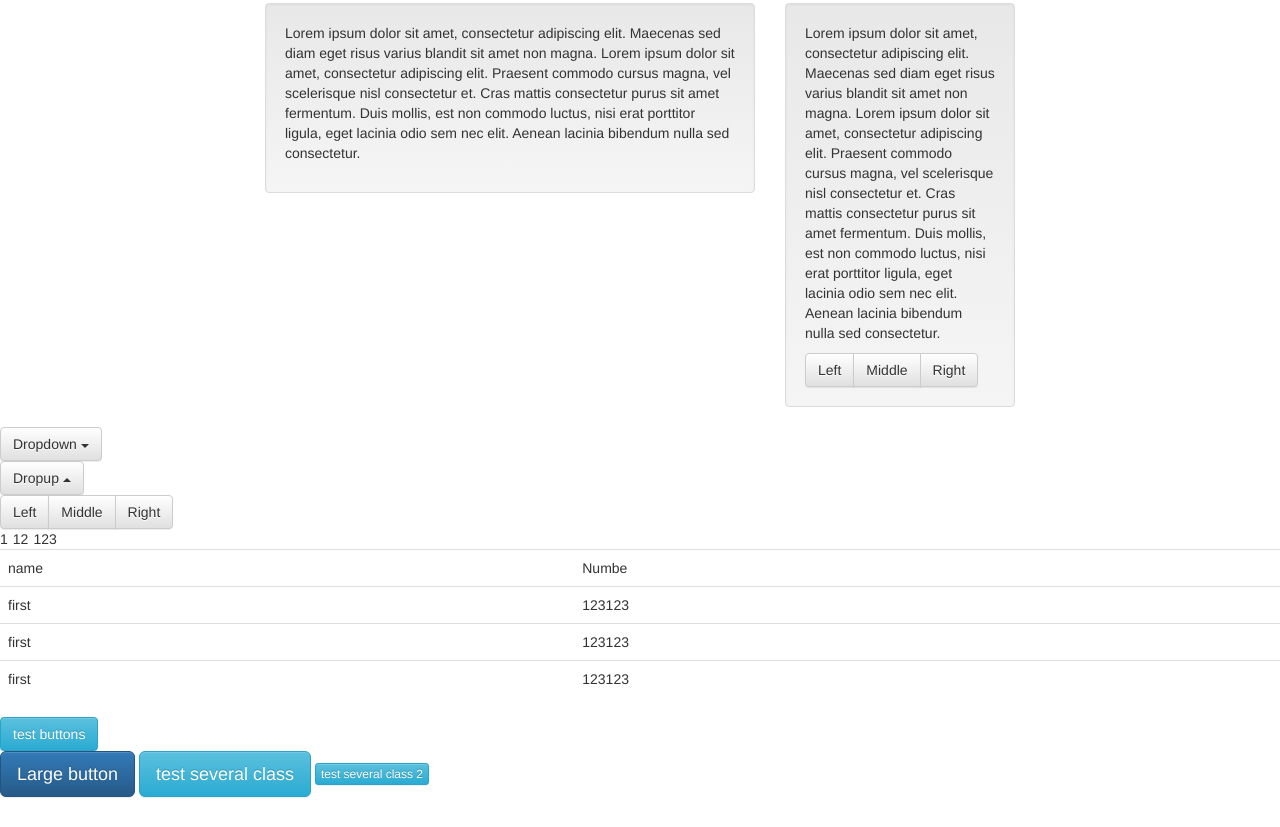
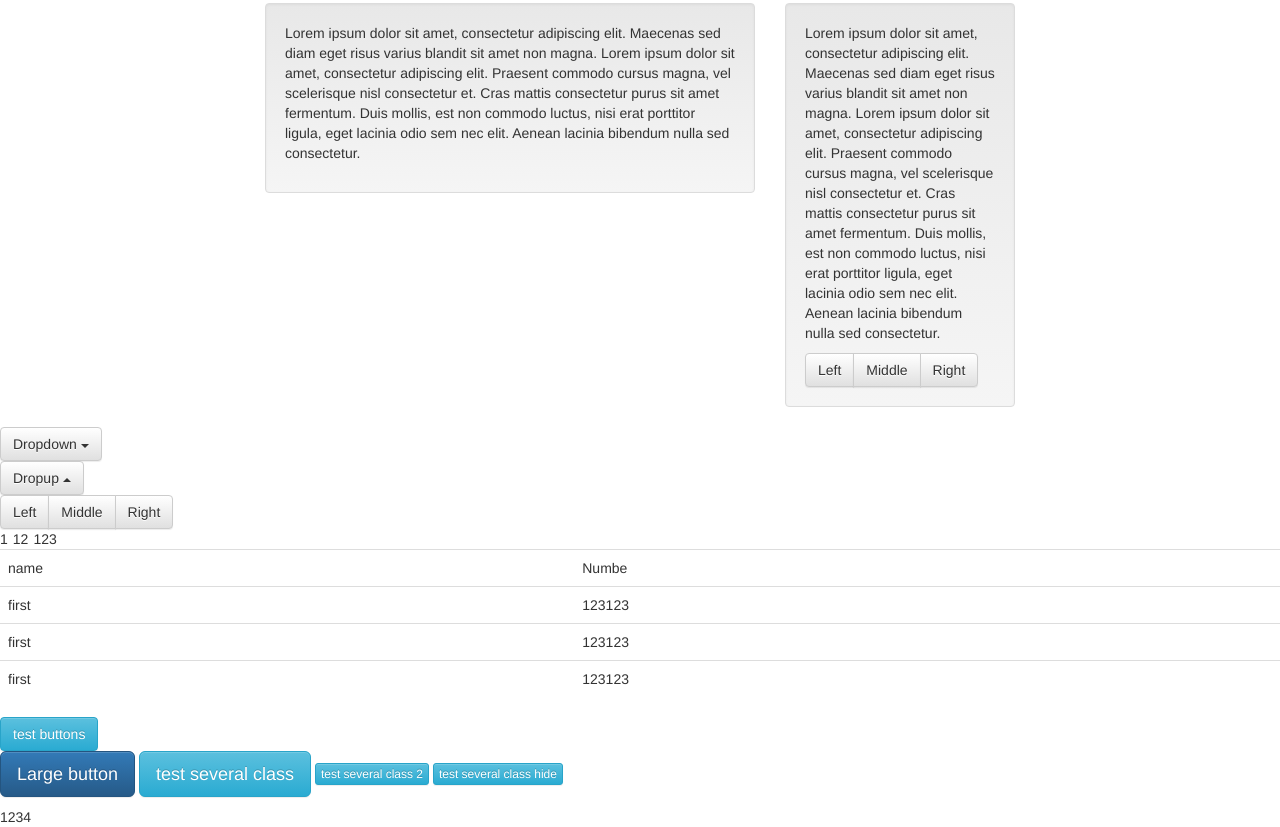
Before and after one commit to Laz42rus/KinoClone, a plain HTML site: page index_bs.html in a window 1280 px wide. Shown: the part 297-1124 px from the top of the page. Drawn offline with nearby package versions, Linux system fonts and the light colour scheme.

Commit message:
bootstrap Tubles&buttons hide ellements

```diff
--- a/index_bs.html
+++ b/index_bs.html
@@ -93,8 +93,12 @@
     <button type="button" class="btn btn-primary btn-lg">Large button</button>
     <button type="button" class="btn btn-info btn-lg">test several class</button>
     <button type="button" class="btn btn-info btn-xs">test several class 2</button>
+    <button type="button" class="btn btn-info btn-xs">test several class hide</button>
 </p>
 
+<table>
+    <tr><td class="hidden-lg">hide>1200 </td><td>1234</td></tr>
+</table>
 
 
 
```
